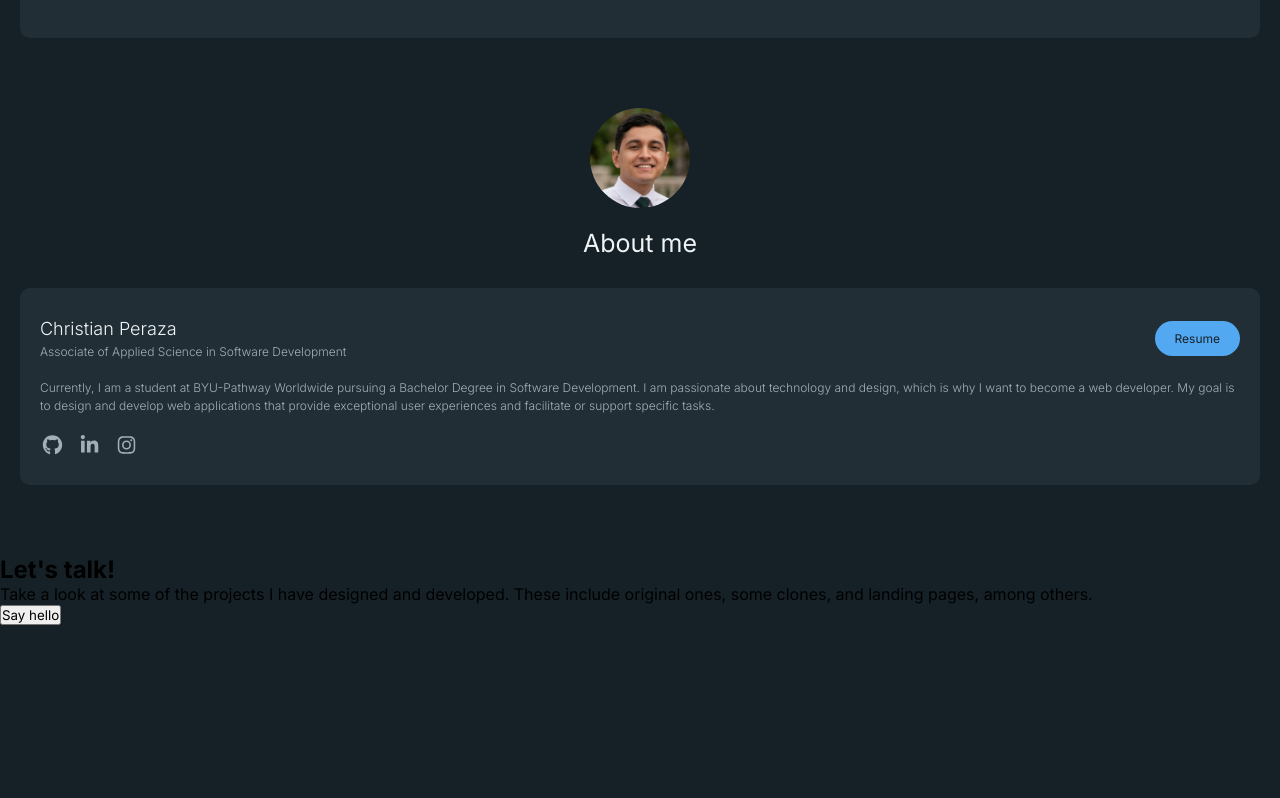
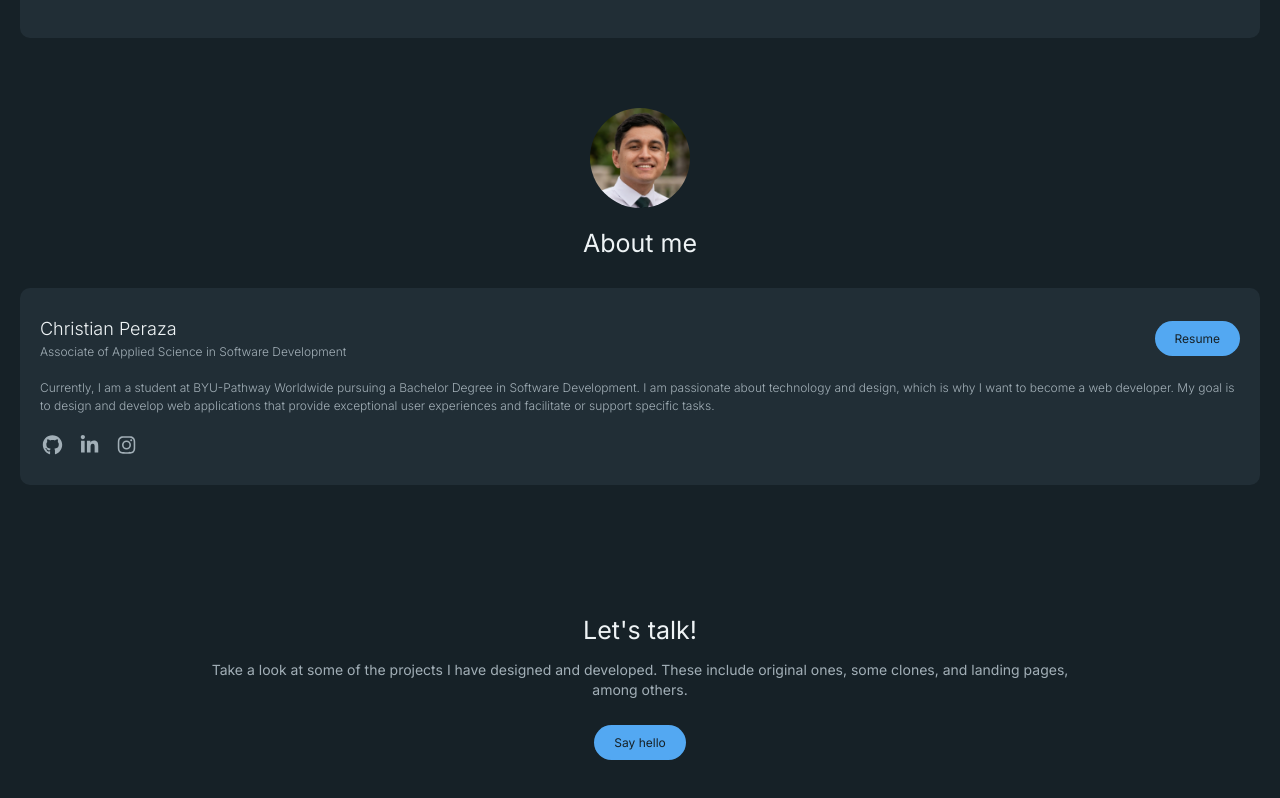
Before and after one commit to chrisperaza/portfolio-dev, a React (Vite) app: page / in a window 1280 px wide. Shown: the part 769-1567 px from the top of the page. Before the commit the page ends 1454 px from the top, so only its background shows below. Built offline with nearby package versions, Linux system fonts and the light colour scheme.

Commit message:
Style contact me section

```diff
--- a/src/index.css
+++ b/src/index.css
@@ -375,3 +375,62 @@ body {
     }
   }
 }
+
+/*****************************/
+/*** CONTACT ME SECTION ***/
+/*****************************/
+.contactMe-container {
+  width: 100%;
+  padding: 60px 20px;
+
+  .contactMe-section {
+    display: flex;
+    flex-direction: column;
+    gap: 25px;
+    align-items: center;
+
+    .contactMe-titles {
+      display: flex;
+      flex-direction: column;
+      gap: 15px;
+      align-items: center;
+
+      h2,
+      p {
+        text-align: center;
+      }
+
+      h2 {
+        font-size: var(--text-bigger);
+        font-weight: var(--text-bold);
+        color: var(--title);
+      }
+
+      p {
+        color: var(--content);
+        font-size: var(--text-small);
+        width: 90%;
+        line-height: 20px;
+      }
+    }
+
+    .contactMe-button {
+      background-color: var(--main);
+      border: none;
+      padding: 10px 20px;
+      border-radius: 50px;
+      transition: transform 0.3s ease;
+
+      &:hover {
+        background-color: var(--main-dark);
+        cursor: pointer;
+        transform: scale(1.1);
+      }
+
+      p {
+        font-size: var(--text-smaller);
+        color: var(--body);
+      }
+    }
+  }
+}
```
